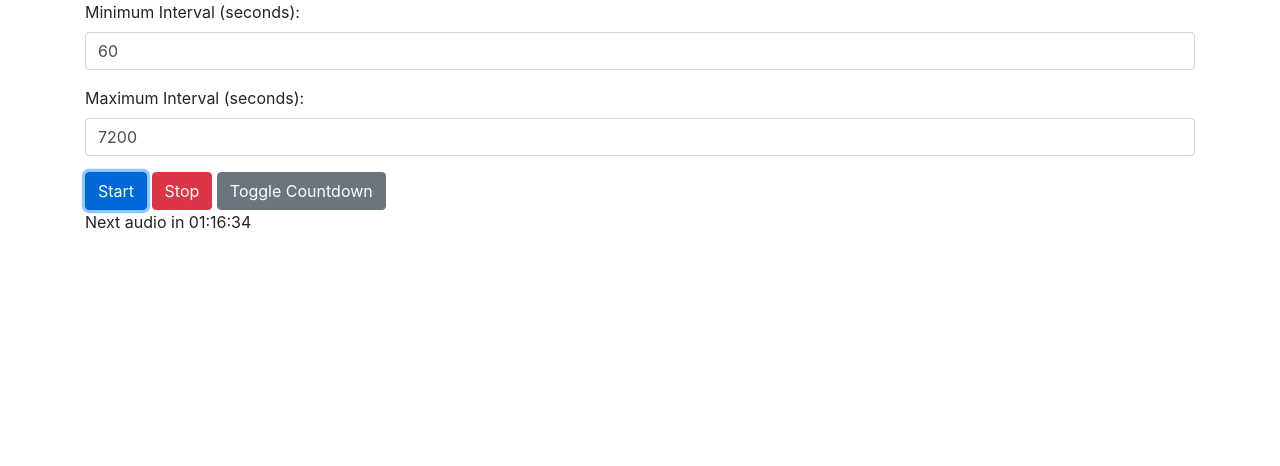
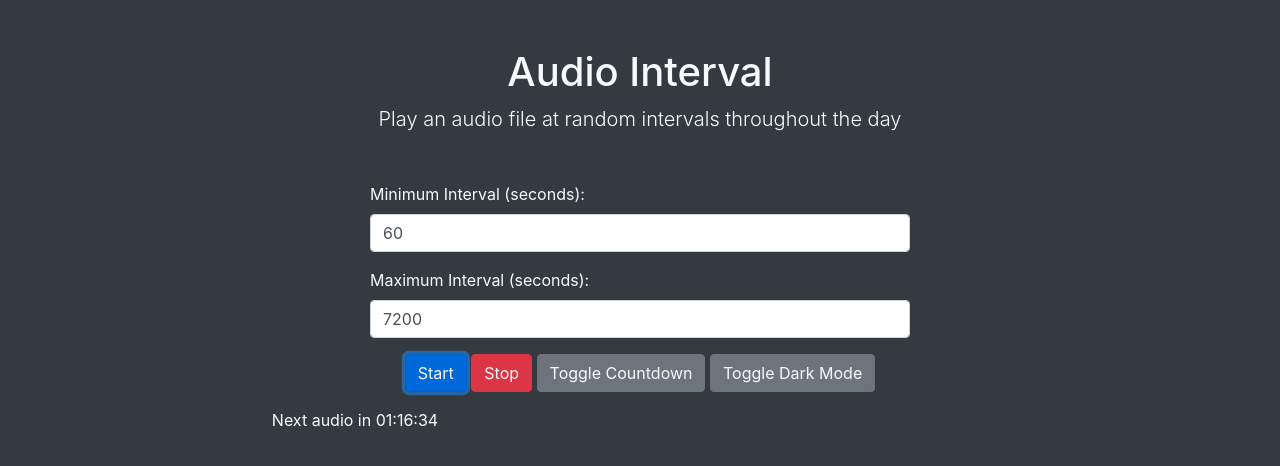
Before and after one commit to BlipOnNobodysRadar/AudioReminders, a plain HTML site: page index.html in a window 1280 px wide. Both pictures are taken after a click on the button "Start". Drawn offline with nearby package versions, Linux system fonts and the light colour scheme.

Commit message:
add dark mode, dark mode toggle

```diff
--- a/css/style.css
+++ b/css/style.css
@@ -21,10 +21,15 @@
 /* BASE STYLES
 /*******************************************/
 
-body {
+/* Dark mode styles */
+body.bg-dark {
+     background-color: #343a40 !important;
+   }
 
-}
-
+   /* Light mode styles */
+   body.bg-light {
+     background-color: #fff !important;
+   }
 
 /******************************************
 /* LAYOUT
--- a/index.html
+++ b/index.html
@@ -5,25 +5,17 @@
     	<meta name="description" content="description here">
     	<meta name="keywords" content="one, two, three">
 			<link rel="stylesheet" href="https://stackpath.bootstrapcdn.com/bootstrap/4.5.0/css/bootstrap.min.css" integrity="sha384-9aIt2nRpC12Uk9gS9baDl411NQApFmC26EwAOH8WgZl5MYYxFfc+NcPb1dKGj7Sk" crossorigin="anonymous">
-
-
-		<title>Document title</title>
-
-		<!-- external CSS link -->
-		<link rel="stylesheet" href="css/normalize.css">
-		<link rel="stylesheet" href="css/style.css">
+			<title>Audio Interval</title>
 		</head>
 		<body>
-		<header>
-		</header>
-		<div class="container">
-			<div class="row">
-				<div class="col-md-12">
-					<audio id="audio" src="audio/breath.mp3"></audio>
+			<div class="container my-5">
+				<div class="text-center mb-5">
+					<h1>Audio Interval</h1>
+					<p class="lead">Play an audio file at random intervals throughout the day</p>
 					</div>
-			</div>
-			<div class="row">
-				<div class="col-md-12">
+					<div class="row justify-content-center">
+						<div class="col-md-6">
+							<audio id="audio" src="audio/breath.mp3" class="d-block mx-auto"></audio>
 							<div class="form-group">
 								<label for="minInterval">Minimum Interval (seconds):</label>
 								<input type="number" class="form-control" id="minInterval" value="60">
@@ -32,23 +24,21 @@
 								<label for="maxInterval">Maximum Interval (seconds):</label>
 								<input type="number" class="form-control" id="maxInterval" value="7200">
 							</div>
+							<div class="text-center">
 								<button class="btn btn-primary" onclick="playAudio()">Start</button>
 								<button class="btn btn-danger" onclick="stopAudio()">Stop</button>
 								<button class="btn btn-secondary" onclick="toggleCountdown()">Toggle Countdown</button>
+								<button class="btn btn-secondary" id="mode-toggle" onclick="toggleDarkMode()">Toggle Dark Mode</button>
 							</div>
 						</div>
-			<div class="row" id="countdown">
-				<div class="col-md-12">
-					Next audio in <span id="time"></span>
+					</div>
+					<div class="row justify-content-center mt-3" id="countdown">
+						<div class="col-md-6">
+							<p class="text-center">Next audio in <span id="time"></span></p>
 						</div>
 					</div>
 				</div>
 
-
-
-		<footer>
-		</footer>
-
 				<script type="text/javascript" src="js/main.js"></script>
 			</body>
 		</html>
--- a/js/main.js
+++ b/js/main.js
@@ -6,6 +6,16 @@ let countdown = document.getElementById("countdown");
 let time = document.getElementById("time");
 let nextPlayback;
 let countdownInterval;
+
+document.addEventListener("DOMContentLoaded", function () {
+  document.body.classList.add("bg-dark");
+  const textElements = document.querySelectorAll(
+    "h1, h2, h3, h4, p, span, button, label"
+  );
+  textElements.forEach((element) => {
+    element.classList.add("text-light");
+  });
+});
 
 const playAudio = () => {
   // play the audio
@@ -69,4 +79,20 @@ const toggleCountdown = () => {
     : (countdown.style.display = "block");
 };
 
+const toggleTextColors = (darkColor, lightColor) => {
+  const textElements = document.querySelectorAll(
+    "h1, h2, h3, h4, p, span, button, label"
+  );
+  textElements.forEach((element) => {
+    element.classList.toggle(darkColor);
+    element.classList.toggle(lightColor);
+  });
+};
+const toggleDarkMode = () => {
+  const body = document.querySelector("body");
+  body.classList.toggle("bg-dark");
+  body.classList.toggle("bg-light");
+  toggleTextColors("text-dark", "text-light");
+};
+
 countdown.style.display = "none";
```
Lines whose indentation alone changed are shown as unchanged.
